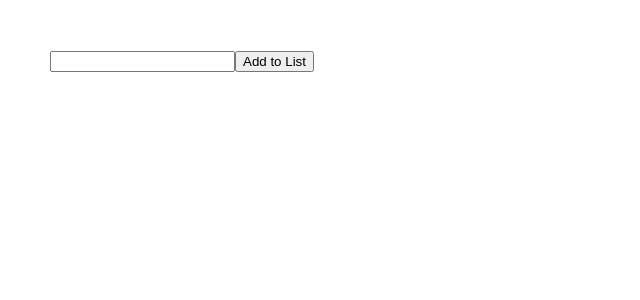
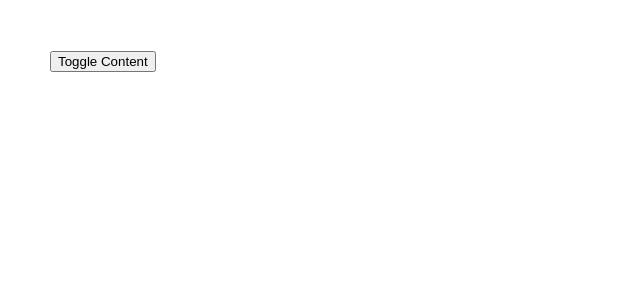
Before and after one commit to Toan1010/learnReact, a React (Create React App) app: page / in a window 1280 px wide. Shown: the top 300 px of the page, without its empty margins (0-640 px from the left). Built offline with nearby package versions, Linux system fonts and the light colour scheme.

Commit message:
learn React: Hook(Mounted $Unmounted)

```diff
--- a/src/App.js
+++ b/src/App.js
@@ -1,44 +1,14 @@
+import Content from "./Content";
 import { useState } from "react";
 
 function App() {
-  const [job,setJob] = useState('');
-  const [jobs, setJobs] = useState(() => {
-  const storageJobs = JSON.parse(localStorage.getItem('jobs'));
-  return storageJobs ?? [];
-  });
-  const [checkJob, setCheckJob] = useState('');
+  const [show, setShow] = useState(false);
 
-
-  const addList = () => {
-    const isIn = jobs.includes(job)
-    if (!isIn){
-      setJobs(prev => {
-        const newJobs = [...prev, job];
-        const jsonJobs = JSON.stringify(newJobs);
-        localStorage.setItem('jobs', jsonJobs);
-        return newJobs
-      })
-    }else{
-      setCheckJob('has in the list');
-    }
-    setJob('');
-  }
 
   return (
     <div className="App" style={{padding:50,}}>
-      <input
-      value={job}
-      onChange={e => setJob(e.target.value)}
-      />
-      <button onClick={addList}>Add to List</button>
-      <p style={{color: 'red'}}>{checkJob}</p>
-      <ul>
-        {jobs.map((job, index) => {
-          return (
-            <li key={index}>{job}</li>
-          )
-          })}
-      </ul>
+      <button onClick={()=>setShow(!show)}>Toggle Content</button>
+      {show && <Content/>}
     </div>
   );
 }
--- /dev/null
+++ b/src/Content.js
@@ -0,0 +1,10 @@
+const Content = () =>{
+    return (
+        <div key='content'>
+            <h1>Mounted & Unmounted</h1>
+            <p>Đây là phương thức dùng để ẩn hiện một component khi render ra sản phẩm</p>
+        </div>
+    )
+}
+
+export default Content;
```
